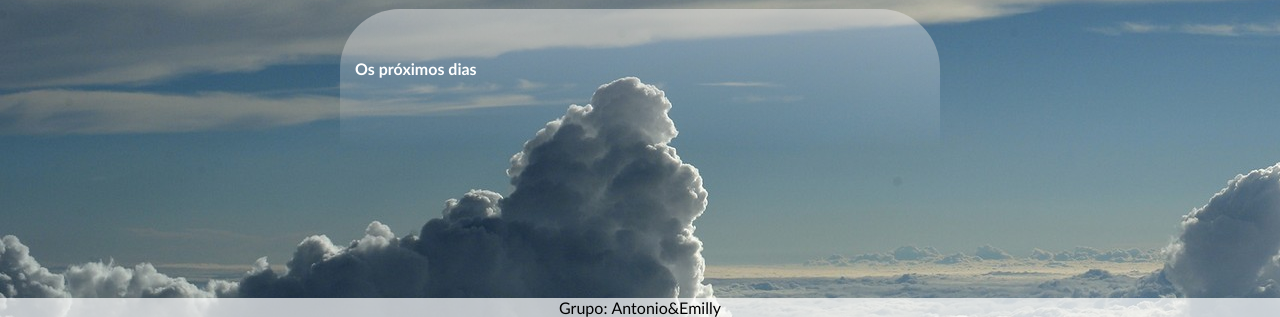
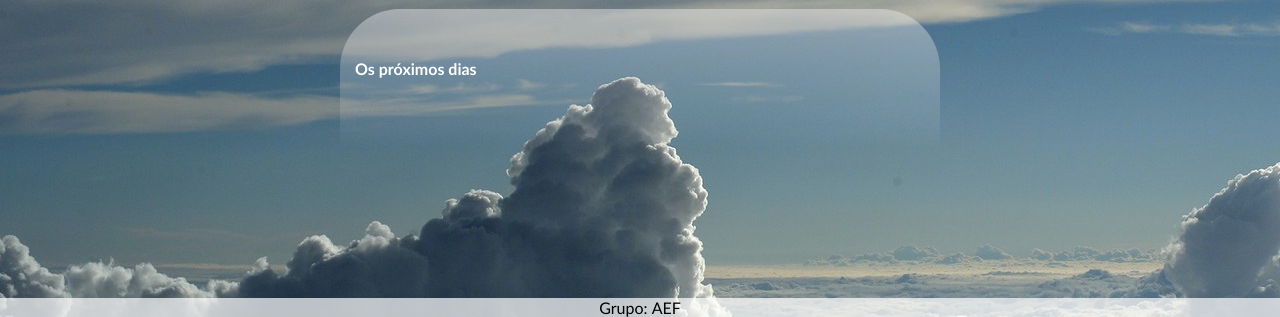
Before and after one commit to antoniovictor2k/PrevisaodoTempoAntonio, a plain HTML site: page index.html in a window 1280 px wide. Shown: the part 601-918 px from the top of the page. Drawn offline with Linux system fonts and the light colour scheme; no server answers.

Commit message:
index 1.2

```diff
--- a/index.html
+++ b/index.html
@@ -73,7 +73,7 @@
 
 </div> <!-- divContainerPaginaPrincipal -->
 
-<footer class="desenvolvedor">Grupo:&nbsp;<a href="fgd">Antonio&Emilly</a> </footer>
+<footer class="desenvolvedor">Grupo:&nbsp;<a href="fgd">AEF</a> </footer>
 <script src="JS/script.js"></script>
 </body>
 </html>
```
